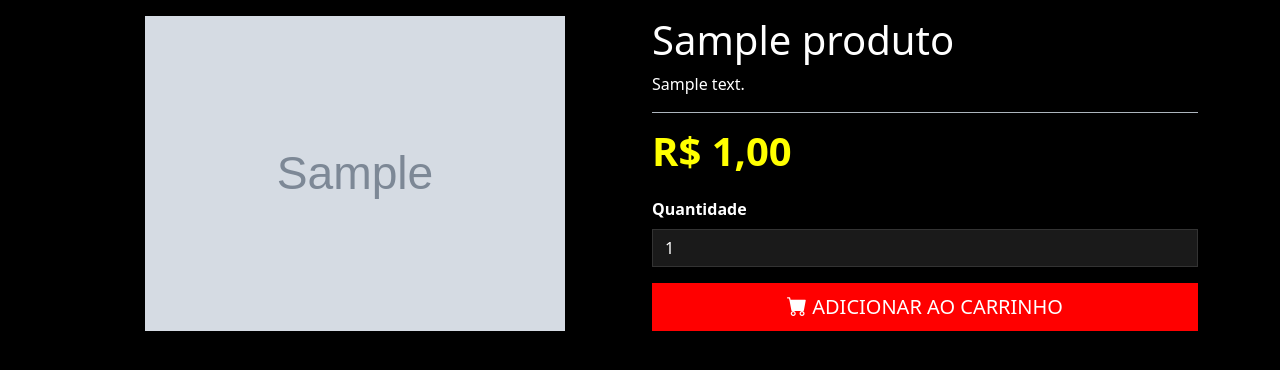
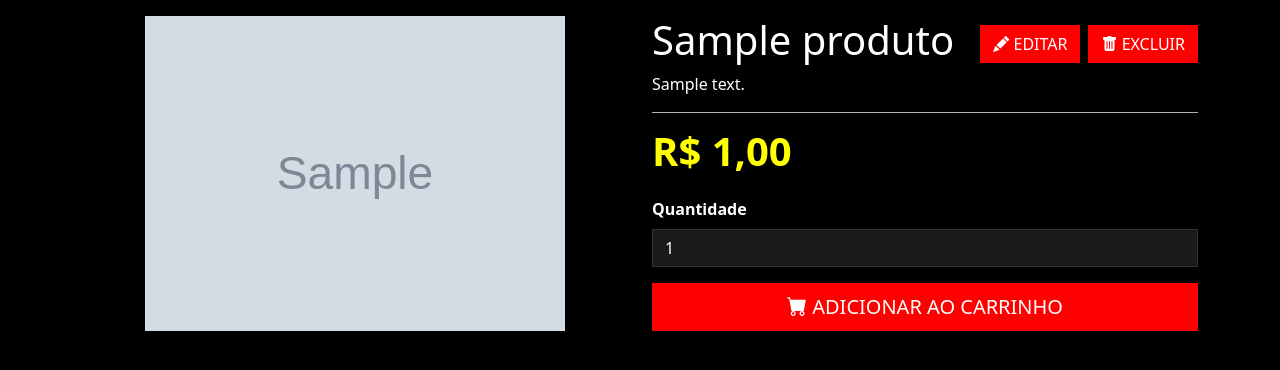
Before and after one commit to JotaPSilva/loja-de-suplementos, a Django app: page /1/ in a window 1280 px wide. Shown: the part 149-519 px from the top of the page. Run offline with Django 4.2, Linux system fonts and the light colour scheme; a user stored in the database is signed in; tables that the repository leaves empty hold one stand-in row (values such as "Sample post"); grey boxes marked "Sample" are stand-in pictures; some libraries are stand-ins or nearby versions.

Commit message:
Criar view para editar e excluir produto

```diff
--- a/app/gains/templates/detalhe_produto.html
+++ b/app/gains/templates/detalhe_produto.html
@@ -18,7 +18,22 @@
     </div>
     <div class="col-6">
       <div class="border-bottom border-dark-subtle">
-        <h1>{{ produto.nome }}</h1>
+        <div class="d-flex justify-content-between">
+          <h1>{{ produto.nome }}</h1>
+
+          {% if user.is_superuser %}
+            <div class="d-flex gap-2 align-items-center">
+              <a href="{% url "editar_produto" produto.id %}" class="btn btn-primary">
+                <i class="bi bi-pencil-fill"></i>
+                Editar
+              </a>
+              <a href="{% url "excluir_produto" produto.id %}" class="btn btn-primary">
+                <i class="bi bi-trash-fill"></i>
+                Excluir
+              </a>
+            </div>
+          {% endif %}
+        </div>
         <p>{{ produto.descricao }}</p>
       </div>
       <div class="buy-container mt-2 d-flex flex-column gap-3">
--- a/app/gains/urls.py
+++ b/app/gains/urls.py
@@ -4,6 +4,8 @@ from .views import (
     adicionar_produto,
     adicionar_categoria,
     produto_por_categoria,
+    editar_produto,
+    excluir_produto,
 )
 from django.urls import path
 
@@ -17,4 +19,6 @@ urlpatterns = [
         produto_por_categoria,
         name="produto_por_categoria",
     ),
+    path("editar_produto/<int:produto_id>/", editar_produto, name="editar_produto"),
+    path("excluir_produto/<int:produto_id>/", excluir_produto, name="excluir_produto"),
 ]
--- a/app/gains/views.py
+++ b/app/gains/views.py
@@ -96,3 +96,27 @@ def produto_por_categoria(request, id):
             "total_de_produtos": len(produtos),
         },
     )
+
+
+@login_required(login_url="/login/")
+@user_passes_test(lambda u: u.is_superuser)
+def editar_produto(request, produto_id):
+    produto = get_object_or_404(Produto, pk=produto_id)
+    if request.method == "POST":
+        form = AdicionarProdutoForm(request.POST, request.FILES, instance=produto)
+        if form.is_valid():
+            form.save()
+            return redirect("index")
+    else:
+        form = AdicionarProdutoForm(instance=produto)
+
+    context = {"form": form}
+    return render(request, "editar_produto.html", context)
+
+
+@login_required(login_url="/login/")
+@user_passes_test(lambda u: u.is_superuser)
+def excluir_produto(request, produto_id):
+    produto = get_object_or_404(Produto, pk=produto_id)
+    produto.delete()
+    return redirect("index")
```
Also changed, not shown: app/gains/templates/editar_produto.html (added, +36 -0 lines).
